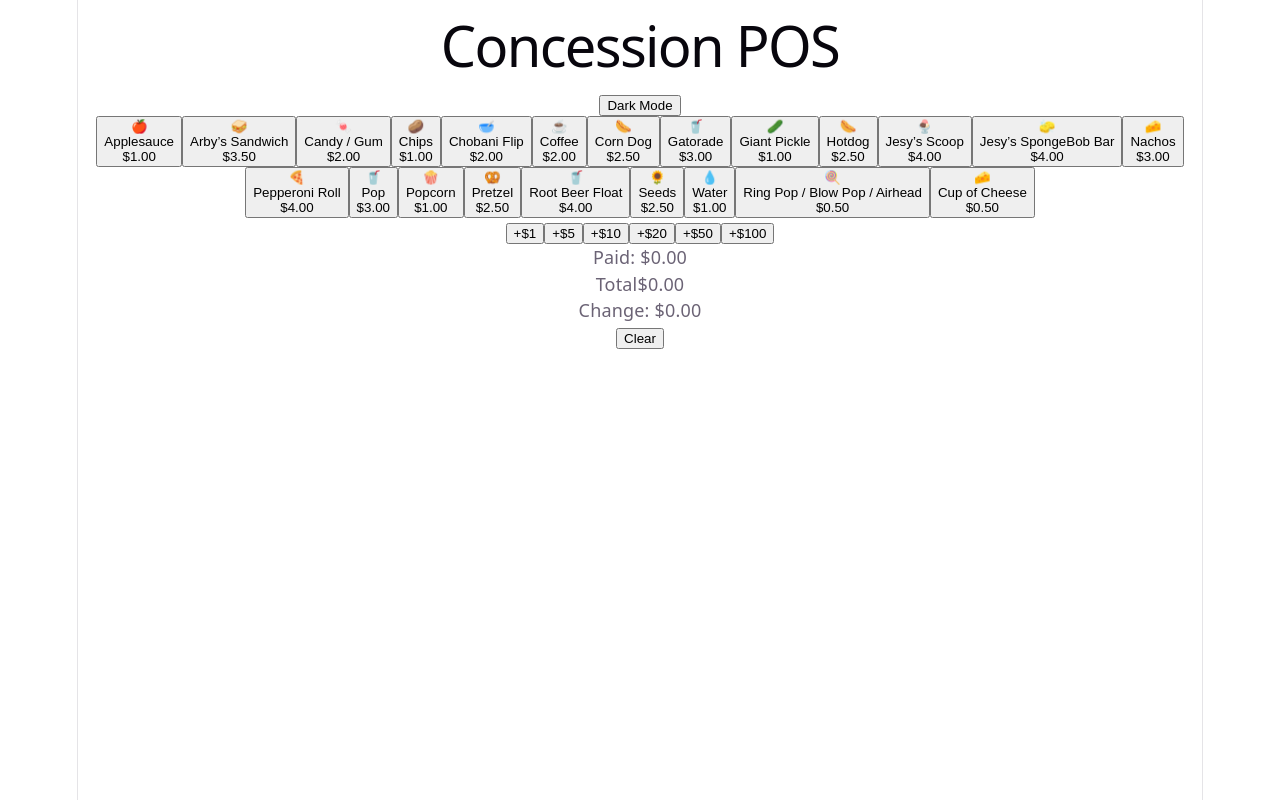
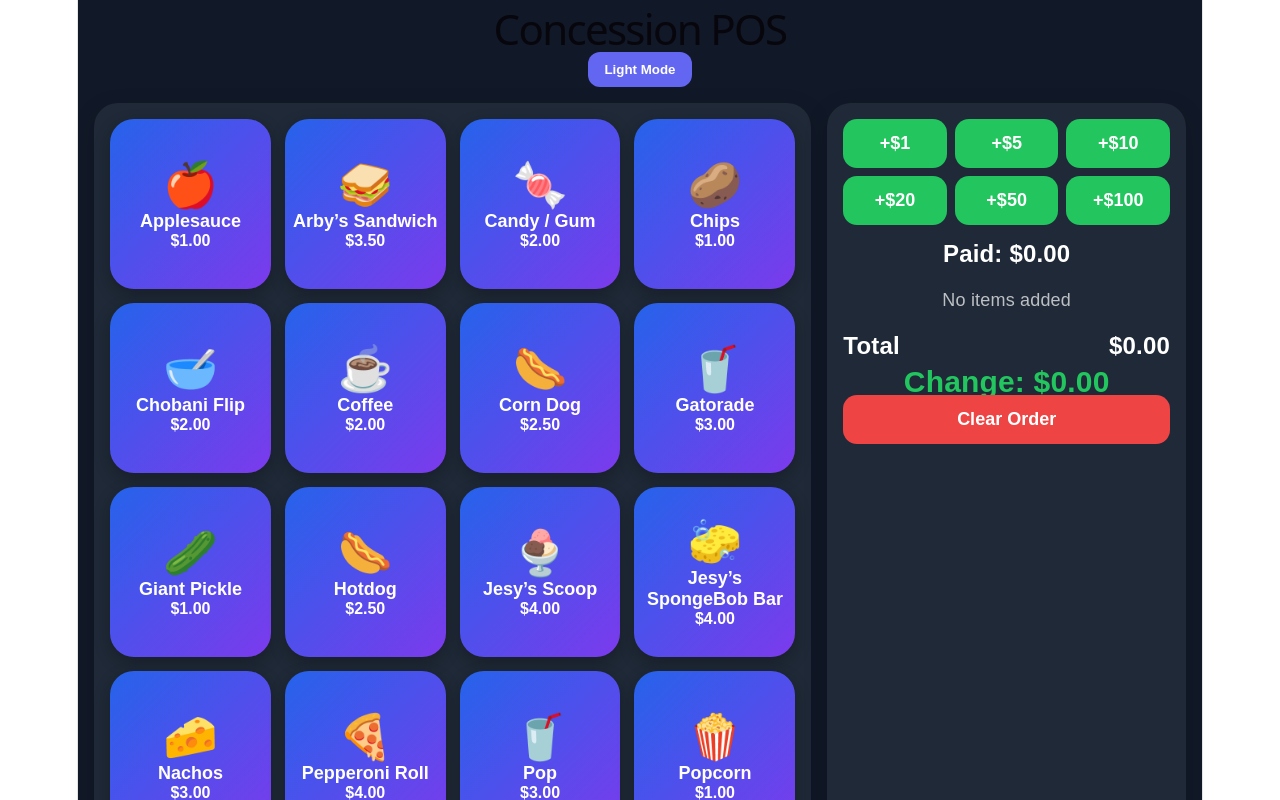
Before and after one commit to yobnagolgg-oss/MRBB, a React (Vite) app: page / in a window 1280 px wide. Shown: the top 800 px of the page. Built offline with nearby package versions, Linux system fonts and the light colour scheme.

Commit message:
Enable dark mode by default in App component

```diff
--- a/src/App.jsx
+++ b/src/App.jsx
@@ -1,4 +1,5 @@
 import React, { useState } from 'react';
+import './App.css';
 
 export default function App() {
   const items = [
@@ -30,10 +31,7 @@ export default function App() {
 
   const [cart, setCart] = useState([]);
   const [amountPaid, setAmountPaid] = useState(0);
-  const [darkMode, setDarkMode] = useState(false);
-
-  const bg = darkMode ? "bg-gray-900 text-white" : "bg-gray-100 text-black";
-  const card = darkMode ? "bg-gray-800 text-white" : "bg-white text-black";
+  const [darkMode, setDarkMode] = useState(true);
 
   const playBeep = () => {
     const ctx = new (window.AudioContext || window.webkitAudioContext)();
@@ -59,7 +57,9 @@ export default function App() {
 
       if (existing) {
         return prev.map((i) =>
-          i.name === item.name ? { ...i, qty: i.qty + 1 } : i
+          i.name === item.name
+            ? { ...i, qty: i.qty + 1 }
+            : i
         );
       }
 
@@ -70,7 +70,11 @@ export default function App() {
   const removeItem = (name) => {
     setCart((prev) =>
       prev
-        .map((i) => (i.name === name ? { ...i, qty: i.qty - 1 } : i))
+        .map((i) =>
+          i.name === name
+            ? { ...i, qty: i.qty - 1 }
+            : i
+        )
         .filter((i) => i.qty > 0)
     );
   };
@@ -85,109 +89,158 @@ export default function App() {
     setAmountPaid(0);
   };
 
-  const total = cart.reduce((sum, i) => sum + i.price * i.qty, 0);
+  const total = cart.reduce(
+    (sum, item) => sum + item.price * item.qty,
+    0
+  );
+
   const change = amountPaid - total;
 
   return (
-    <div className={`min-h-screen ${bg} p-3 transition`}>
+    <div className={darkMode ? "app dark" : "app"}>
 
       {/* HEADER */}
-      <div className="flex justify-between items-center mb-3">
-        <h1 className="text-2xl font-bold">Concession POS</h1>
+      <div className="header">
+        <h1>Concession POS</h1>
 
         <button
+          className="mode-btn"
           onClick={() => setDarkMode(!darkMode)}
-          className="px-4 py-2 rounded-xl bg-indigo-500 text-white"
         >
           {darkMode ? "Light Mode" : "Dark Mode"}
         </button>
       </div>
 
-      <div className="max-w-7xl mx-auto grid grid-cols-1 lg:grid-cols-3 gap-4">
+      <div className="layout">
 
-        {/* ITEMS */}
-        <div className={`lg:col-span-2 ${card} rounded-2xl p-3 shadow-lg`}>
-          <div className="grid grid-cols-2 sm:grid-cols-3 md:grid-cols-4 gap-3">
+        {/* LEFT SIDE */}
+        <div className="card">
 
+          <div className="item-grid">
             {items.map((item) => (
               <button
                 key={item.name}
+                className="item-btn"
                 onClick={() => addItem(item)}
-                className="
-                  bg-gradient-to-br from-blue-500 to-indigo-600
-                  hover:scale-105 active:scale-95 transition
-                  text-white rounded-2xl
-                  p-4 min-h-[140px]
-                  flex flex-col justify-center items-center
-                  shadow-md
-                "
               >
-                <div className="text-4xl">{item.emoji}</div>
-                <div className="text-sm font-bold text-center">{item.name}</div>
-                <div className="text-xs opacity-90">${item.price.toFixed(2)}</div>
+                <div className="item-emoji">
+                  {item.emoji}
+                </div>
+
+                <div className="item-name">
+                  {item.name}
+                </div>
+
+                <div className="item-price">
+                  ${item.price.toFixed(2)}
+                </div>
               </button>
             ))}
+          </div>
 
         </div>
-        </div>
 
-        {/* CART */}
-        <div className={`${card} rounded-2xl p-3 flex flex-col`}>
+        {/* RIGHT SIDE */}
+        <div className="card">
 
           {/* CASH BUTTONS */}
-          <div className="grid grid-cols-3 gap-2 mb-3">
+          <div className="cash-grid">
             {cashOptions.map((val) => (
               <button
                 key={val}
+                className="cash-btn"
                 onClick={() => addCash(val)}
-                className="bg-green-500 text-white rounded-xl py-2 font-bold"
               >
                 +${val}
               </button>
             ))}
           </div>
 
-          <div className="text-center font-bold text-lg mb-2">
+          {/* PAID */}
+          <div
+            style={{
+              textAlign: 'center',
+              marginTop: '16px',
+              fontSize: '24px',
+              fontWeight: 'bold'
+            }}
+          >
             Paid: ${amountPaid.toFixed(2)}
           </div>
 
-          <div className="flex-1 overflow-auto space-y-2">
-            {cart.map((item) => (
-              <div key={item.name} className="flex justify-between text-sm">
-                <div>{item.emoji} {item.name} x{item.qty}</div>
+          {/* CART */}
+          <div style={{ marginTop: '20px' }}>
+            {cart.length === 0 ? (
+              <div style={{ textAlign: 'center', opacity: 0.7 }}>
+                No items added
+              </div>
+            ) : (
+              cart.map((item) => (
+                <div
+                  key={item.name}
+                  className="cart-row"
+                >
+                  <div>
+                    {item.emoji} {item.name} x{item.qty}
+                  </div>
+
                   <div>
                     ${(item.qty * item.price).toFixed(2)}
+
                     <button
+                      className="remove-btn"
                       onClick={() => removeItem(item.name)}
-                    className="ml-2 text-red-500 font-bold"
                     >
                       −
                     </button>
                   </div>
                 </div>
-            ))}
+              ))
+            )}
           </div>
 
-          <div className="border-t mt-2 pt-2">
-            <div className="flex justify-between font-bold">
+          {/* TOTAL */}
+          <div style={{ marginTop: '20px' }}>
+
+            <div
+              style={{
+                display: 'flex',
+                justifyContent: 'space-between',
+                fontSize: '24px',
+                fontWeight: 'bold'
+              }}
+            >
               <span>Total</span>
               <span>${total.toFixed(2)}</span>
             </div>
 
-            <div className="text-green-500 text-xl font-bold text-center mt-2">
-              Change: ${change >= 0 ? change.toFixed(2) : '0.00'}
+            <div
+              style={{
+                textAlign: 'center',
+                fontSize: '30px',
+                fontWeight: 'bold',
+                color: '#22c55e',
+                marginTop: '10px'
+              }}
+            >
+              Change: $
+              {change >= 0
+                ? change.toFixed(2)
+                : '0.00'}
             </div>
 
             <button
+              className="clear-btn"
               onClick={clearOrder}
-              className="w-full mt-2 bg-black text-white py-2 rounded-xl"
             >
-              Clear
+              Clear Order
             </button>
+
+          </div>
+
         </div>
 
       </div>
     </div>
-    </div>
   );
 }
```
Lines whose indentation alone changed are shown as unchanged.
